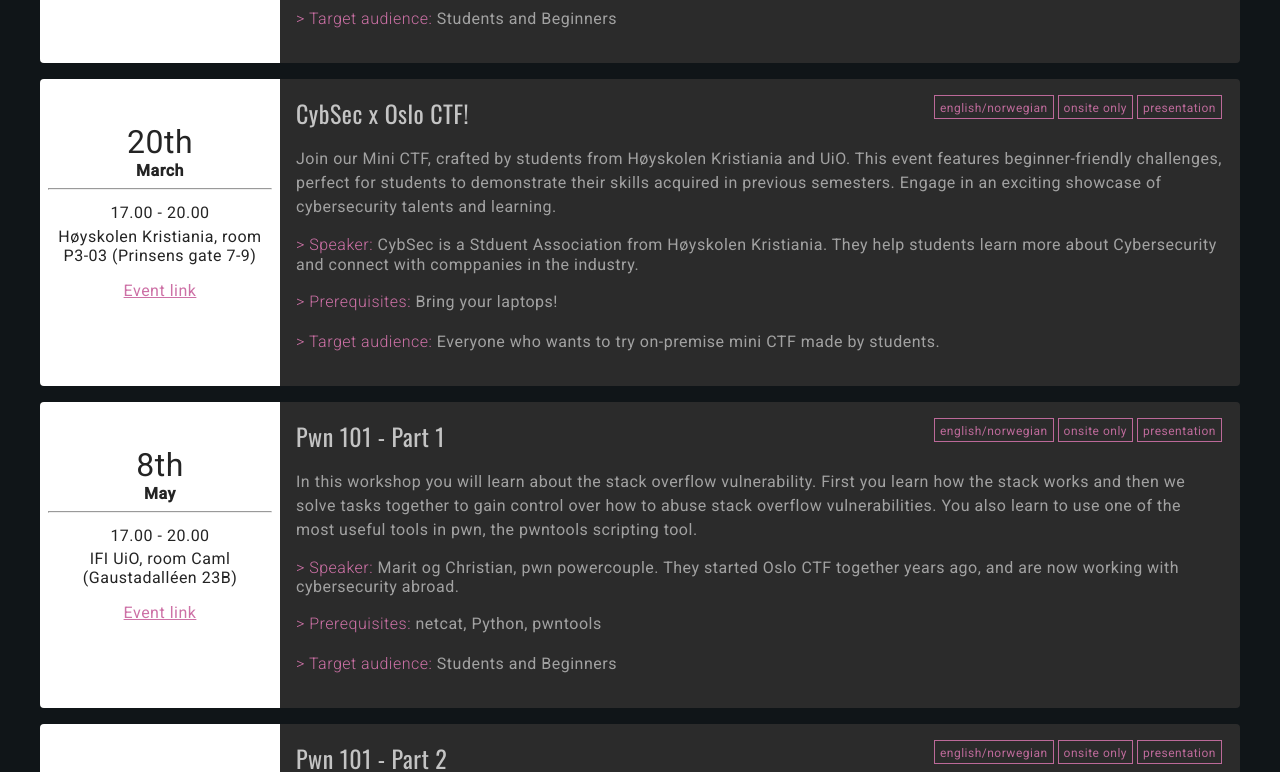
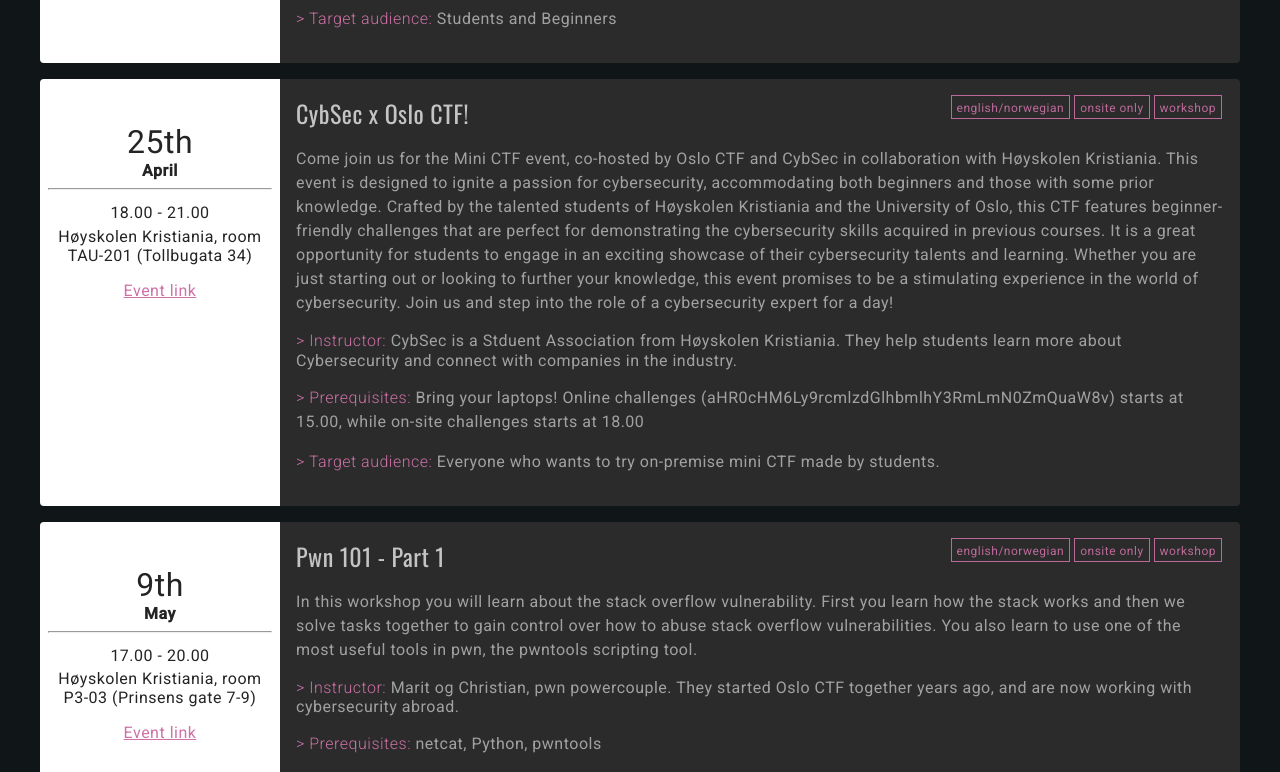
Before and after one commit to Oslo-CTF/osloctf.github.io, a Vue app: page / in a window 1280 px wide. Shown: the part 1500-2272 px from the top of the page. Built offline with nearby package versions, Linux system fonts and the light colour scheme.

Commit message:
Update EventItems.vue

```diff
--- a/src/components/EventItems.vue
+++ b/src/components/EventItems.vue
@@ -112,28 +112,28 @@
 			},
 			{
 				id: 3,
-				workshop: false,
-				date: getDateParts(new Date('2024-03-20')),
+				workshop: true,
+				date: getDateParts(new Date('2024-04-25')),
+				time: '18.00 - 21.00',
+				place: 'Høyskolen Kristiania, room TAU-201 (Tollbugata 34)',
+				language: 'english/norwegian',
+				stream: false,
+				author: 'CybSec is a Stduent Association from Høyskolen Kristiania. They help students learn more about Cybersecurity and connect with companies in the industry.',
+				link: 'https://discord.gg/RvY5QxgF?event=1229446943642488963',
+				title: 'CybSec x Oslo CTF!',
+				description: 'Come join us for the Mini CTF event, co-hosted by Oslo CTF and CybSec in collaboration with Høyskolen Kristiania. This event is designed to ignite a passion for cybersecurity, accommodating both beginners and those with some prior knowledge. Crafted by the talented students of Høyskolen Kristiania and the University of Oslo, this CTF features beginner-friendly challenges that are perfect for demonstrating the cybersecurity skills acquired in previous courses. It is a great opportunity for students to engage in an exciting showcase of their cybersecurity talents and learning. Whether you are just starting out or looking to further your knowledge, this event promises to be a stimulating experience in the world of cybersecurity. Join us and step into the role of a cybersecurity expert for a day!',
+				prereqs: 'Bring your laptops! Online challenges (aHR0cHM6Ly9rcmlzdGlhbmlhY3RmLmN0ZmQuaW8v) starts at 15.00, while on-site challenges starts at 18.00',
+				targetAudience: 'Everyone who wants to try on-premise mini CTF made by students.'
+			},
+			{
+				id: 4,
+				workshop: true,
+				date: getDateParts(new Date('2024-05-09')),
 				time: '17.00 - 20.00',
 				place: 'Høyskolen Kristiania, room P3-03 (Prinsens gate 7-9)',
 				language: 'english/norwegian',
 				stream: false,
-				author: 'CybSec is a Stduent Association from Høyskolen Kristiania. They help students learn more about Cybersecurity and connect with comppanies in the industry.',
-				link: 'https://discord.gg/hrJVeNUg?event=1195742024679305256',
-				title: 'CybSec x Oslo CTF!',
-				description: 'Join our Mini CTF, crafted by students from Høyskolen Kristiania and UiO. This event features beginner-friendly challenges, perfect for students to demonstrate their skills acquired in previous semesters. Engage in an exciting showcase of cybersecurity talents and learning.',
-				prereqs: 'Bring your laptops!',
-				targetAudience: 'Everyone who wants to try on-premise mini CTF made by students.'
-			},
-			{
-				id: 4,
-				workshop: false,
-				date: getDateParts(new Date('2024-05-08')),
-				time: '17.00 - 20.00',
-				place: 'IFI UiO, room Caml (Gaustadalléen 23B)',
-				language: 'english/norwegian',
-				stream: false,
-				link: 'https://discord.gg/hrJVeNUg?event=1195741807380795494',
+				link: 'https://discord.gg/RvY5QxgF?event=1195741807380795494',
 				author: 'Marit og Christian, pwn powercouple. They started Oslo CTF together years ago, and are now working with cybersecurity abroad.',
 				title: 'Pwn 101 - Part 1',
 				description: 'In this workshop you will learn about the stack overflow vulnerability. First you learn how the stack works and then we solve tasks together to gain control over how to abuse stack overflow vulnerabilities. You also learn to use one of the most useful tools in pwn, the pwntools scripting tool.',
@@ -142,13 +142,13 @@
 			},
 			{
 				id: 5,
-				workshop: false,
+				workshop: true,
 				date: getDateParts(new Date('2024-05-13')),
 				time: '17.00 - 20.00',
-				place: 'IFI UiO, room Caml (Gaustadalléen 23B)',
+				place: 'Høyskolen Kristiania, room P3-03 (Prinsens gate 7-9)',
 				language: 'english/norwegian',
 				stream: false,
-				link: 'https://discord.gg/hrJVeNUg?event=1195741554493632563',
+				link: 'https://discord.gg/RvY5QxgF?event=1195741554493632563',
 				author: 'Marit og Christian, pwn powercouple. They started Oslo CTF together years ago, and are now working with cybersecurity abroad.',
 				title: 'Pwn 101 - Part 2',
 				description: 'Now that you have learned how the stack works and how to script solutions with pwntools, lets move on and learn about Return Oriented Programming (ROP). Now that the tasks are getting a bit more complicated, it is a good idea to learn how to use the debugger and decompiler. Therefore, we show how they use them to solve pwn tasks.',
```
